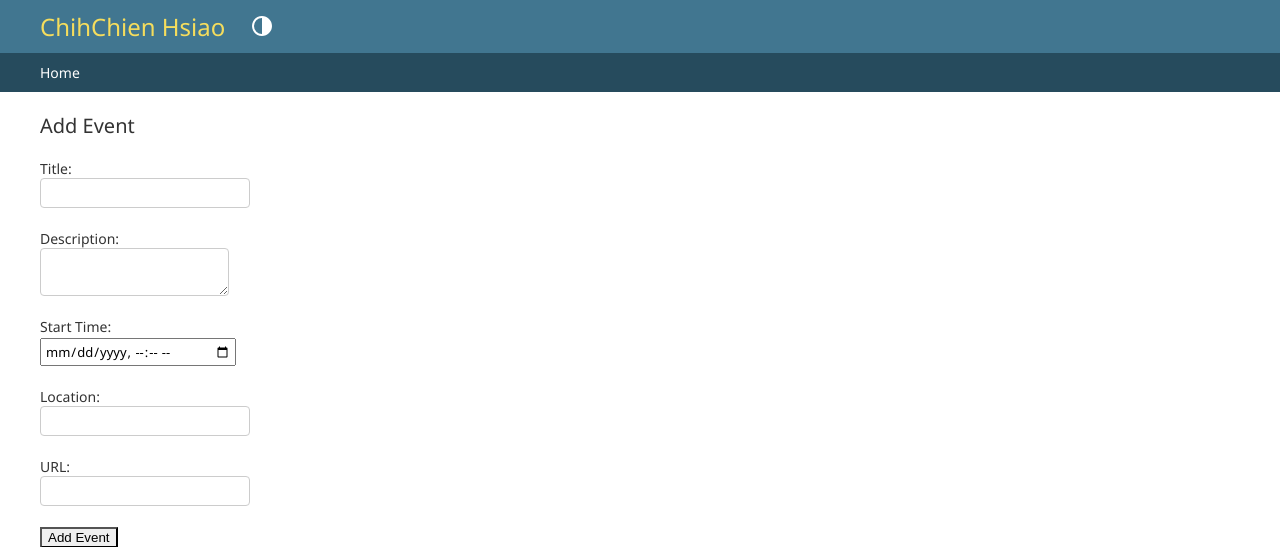
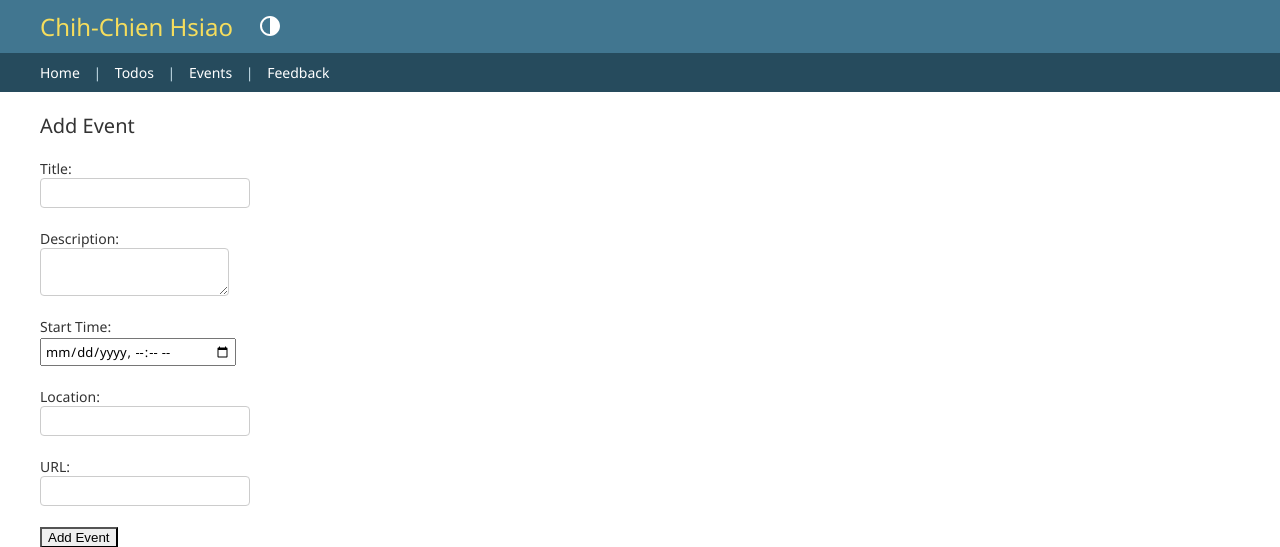
Before and after one commit to daniel13520cs/ResourceLearningWeb, a Django app: page /event/add/ in a window 1280 px wide. Shown: the top 547 px of the page. Run offline with Django 5.2, Linux system fonts and the light colour scheme.

Commit message:
update urls router

```diff
--- a/playground/playground/urls.py
+++ b/playground/playground/urls.py
@@ -20,7 +20,7 @@ from django.urls import include, path
 from .views import App_list_view
 
 urlpatterns = [
-    path("", App_list_view.as_view(), name = "app_list_site"),
+    path("", include("event.urls")),
     path("event/", include("event.urls")),
     path("polls/", include("polls.urls")),
     path("todos/", include("todos.urls")),
--- a/playground/templates/admin/base_site.html
+++ b/playground/templates/admin/base_site.html
@@ -5,7 +5,7 @@
 {% block title %}{% if subtitle %}{{ subtitle }} | {% endif %}{{ title }} | {{ site_title|default:_('ChihChien Hsiao') }}{% endblock %}
 
 {% block branding %}
-<div id="site-name"><a href="{% url 'app_list_site' %}">ChihChien Hsiao</a></div>
+<div id="site-name"><a href="{% url 'list_events' %}">Chih-Chien Hsiao</a></div>
 {% if user.is_anonymous %}
   {% include "admin/color_theme_toggle.html" %}
 {% endif %}
@@ -15,7 +15,15 @@
 
 {% block breadcrumbs %}
 <div class="breadcrumbs">
-  <a href="{% url 'admin:index' %}">{% translate 'Home' %}</a>
+  <a href="{% url 'list_events' %}">{% translate 'Home' %}</a>
+  <span style="margin: 0 10px;">|</span>
+  <a href="{% url 'list_todos' %}">{% translate 'Todos' %}</a>
+  <span style="margin: 0 10px;">|</span>
+  <a href="{% url 'list_events' %}">{% translate 'Events' %}</a>
+  <span style="margin: 0 10px;">|</span>
+  <a href="{% url 'polls:index' %}">{% translate 'Feedback' %}</a>
+
+
   {% if title %} &rsaquo; {{ title }}{% endif %}
 </div>
 {% endblock %}
```
Also changed, not shown: playground/db.sqlite3.
